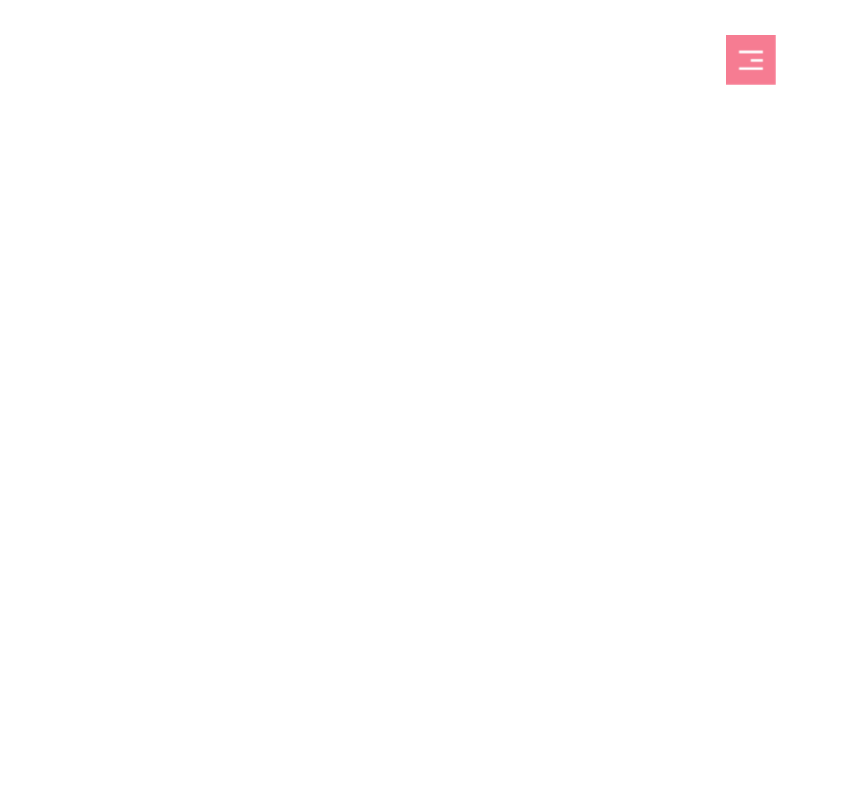
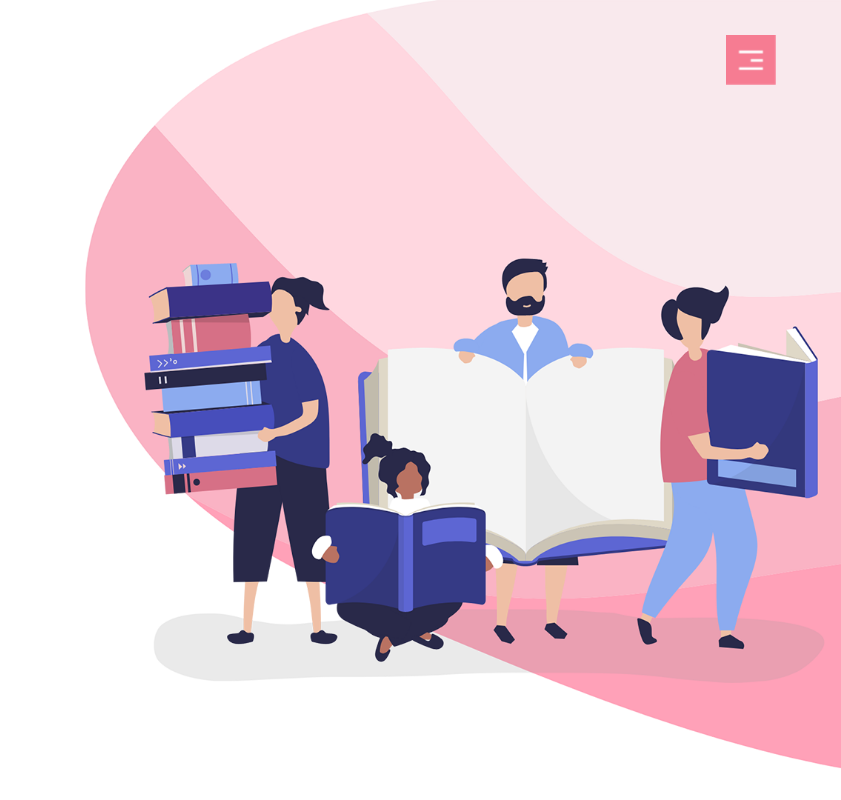
Before and after one commit to shaikalthaf1218/Education, a plain HTML site: page index.html in a window 1280 px wide. Shown: the top 800 px of the page, 439-1280 px from the left. Drawn offline with Linux system fonts and the light colour scheme; some packages are replaced by stand-ins of ours; a script that the page names is missing.

Commit message:
Update index.css

```diff
--- a/index.css
+++ b/index.css
@@ -5,7 +5,7 @@
 }
 #header{
     height: 100vh;
-    background-image: url(background.png);
+    background-image: url(Index/background.png);
     background-position: center;
     background-size: cover;
 }
```
